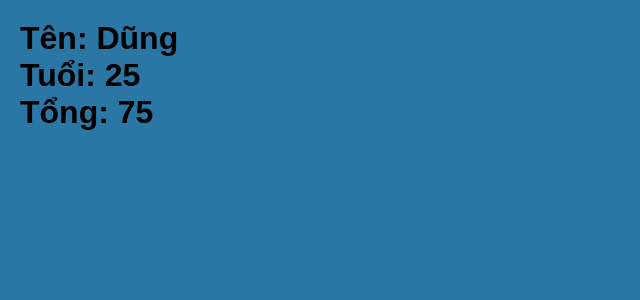
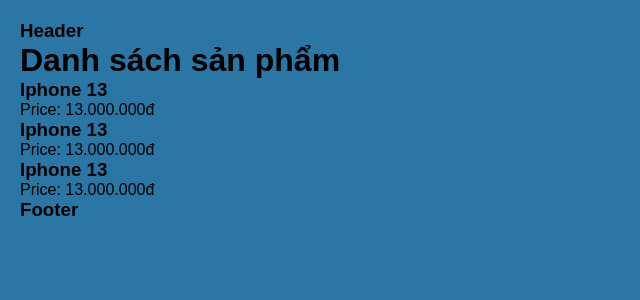
Before and after one commit to TruongTuanDung2001/React-learning, a React (Vite) app: page / in a window 1280 px wide. Shown: the top 300 px of the page, without its empty margins (0-640 px from the left). Built offline with nearby package versions, Linux system fonts and the light colour scheme.

Commit message:
Components basic

```diff
--- a/src/App.jsx
+++ b/src/App.jsx
@@ -1,12 +1,18 @@
+import Product from "./components/Product";
+import Header from "./components/Header";
+import Footer from "./components/Footer";
+
 function App(){
-  const name = "Dũng"
-  const age = 25
-  const total = 50
   return (
     <div>
-      <h1>Tên: {name}</h1>
-      <h1>Tuổi: {age}</h1>
-      <h1>Tổng: {total + age}</h1>
+      <Header />
+
+      <h1>Danh sách sản phẩm</h1>
+      <Product />
+      <Product />
+      <Product />
+
+      <Footer />
     </div>
   )
 }
--- /dev/null
+++ b/src/components/Footer.jsx
@@ -0,0 +1,9 @@
+function Footer(){
+    return (
+        <>
+            <h3>Footer</h3>
+        </>
+    )
+}
+
+export default Footer;
--- /dev/null
+++ b/src/components/Header.jsx
@@ -0,0 +1,9 @@
+function Header(){
+    return(
+        <>
+            <h3>Header</h3>
+        </>
+    )
+}
+
+export default Header;
--- /dev/null
+++ b/src/components/Product.jsx
@@ -0,0 +1,10 @@
+function Product(){ //Component luôn viết hoa chữ cái đầu
+    return(
+        <>
+            <h3>Iphone 13</h3>
+            <span>Price: 13.000.000đ</span>
+        </>
+    )
+}
+
+export default Product;
```
